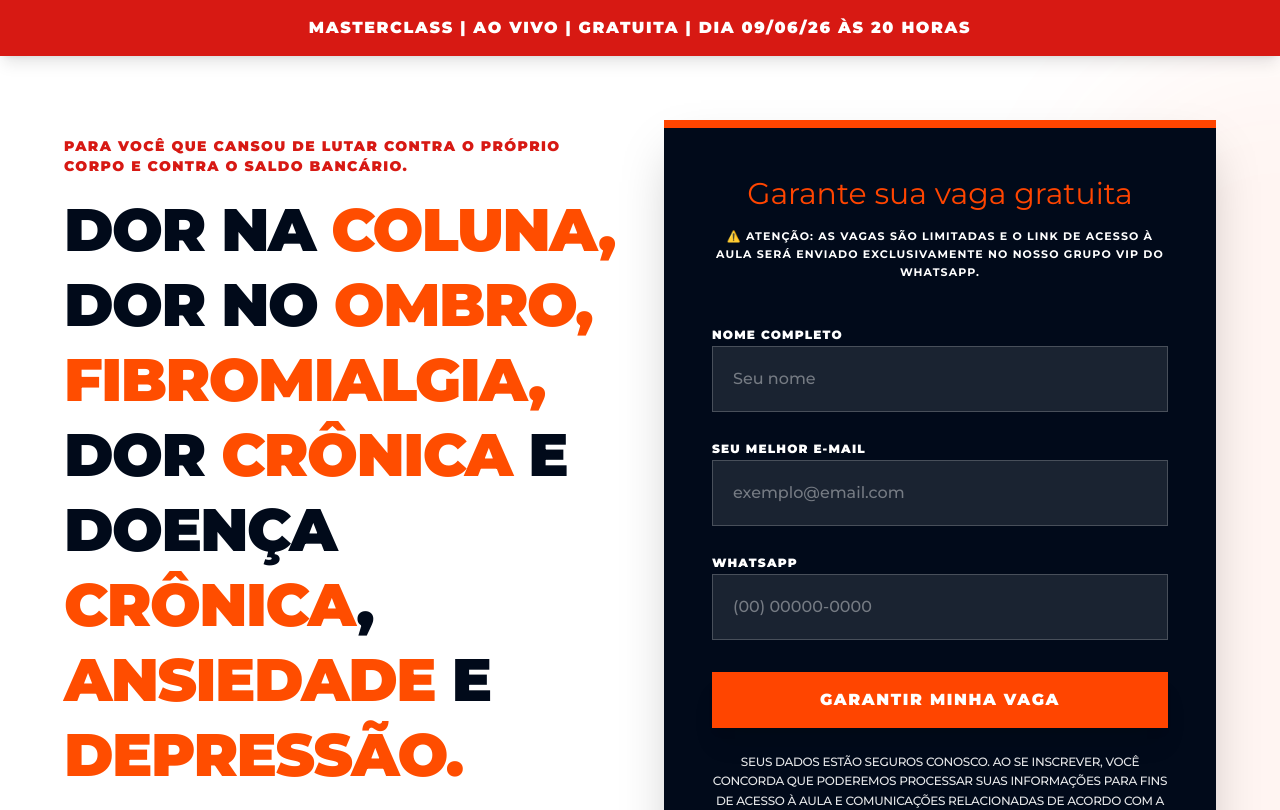
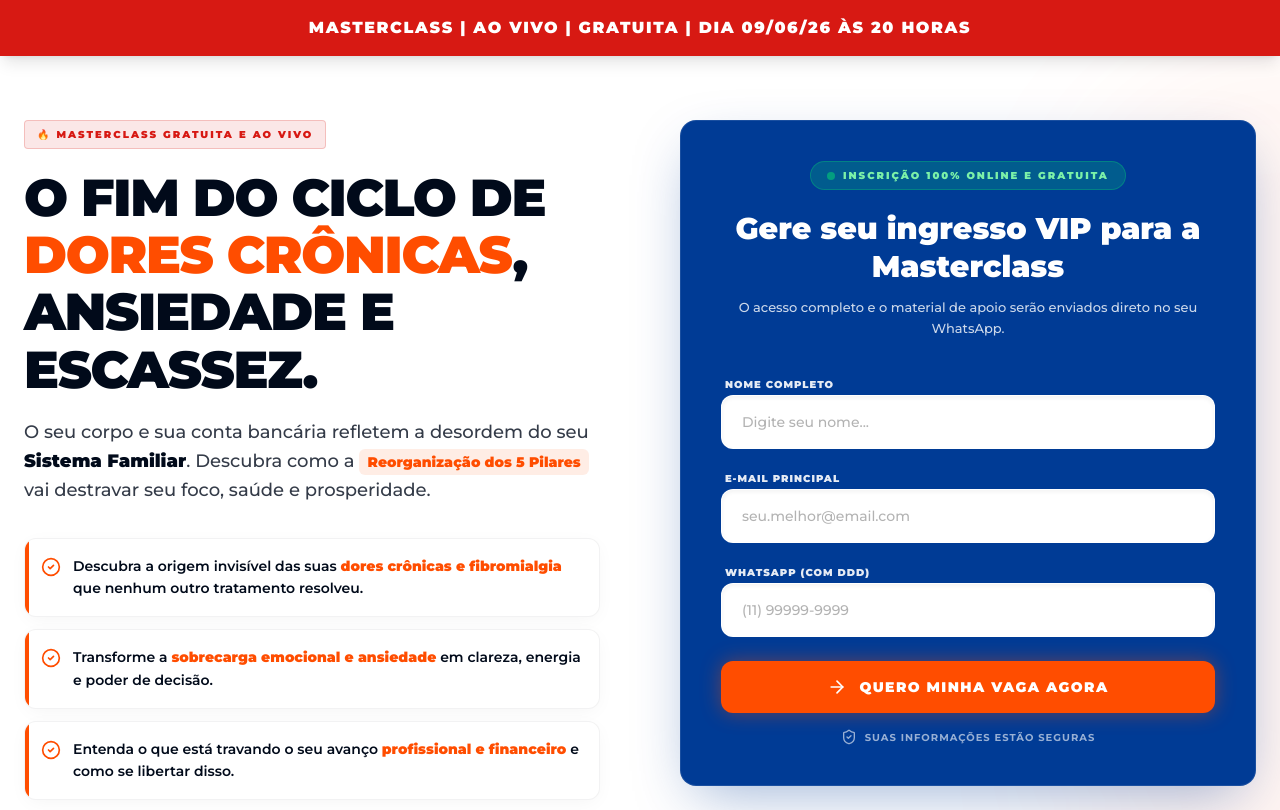
Before and after one commit to educarempoderados/Raiz-Sist-mica, a React (Vite) app: page / in a window 1280 px wide. Shown: the top 810 px of the page. Built offline with nearby package versions, Linux system fonts and the light colour scheme; no server answers; the database is empty.

Commit message:
refactor: update hero section content
Revise the headline and subheading to better reflect the masterclass value proposition and target audience.

```diff
--- a/src/App.tsx
+++ b/src/App.tsx
@@ -144,107 +144,129 @@ export default function App() {
               <section className="relative pt-8 md:pt-16 pb-12 px-6">
                 <div className="absolute top-0 right-0 w-1/3 h-full bg-brand-accent/5 -z-10 blur-3xl rounded-full translate-x-1/2" />
 
-                <div className="max-w-6xl mx-auto grid grid-cols-1 lg:grid-cols-2 gap-12 items-start">
-                  <div className="pt-4">
-                    <p className="text-brand-red font-black uppercase tracking-widest text-sm mb-4">Para você que cansou de lutar contra o próprio corpo e contra o saldo bancário.</p>
-                    <h1 className="serif text-3xl sm:text-4xl md:text-6xl font-black leading-tight mb-8 text-brand-ink uppercase tracking-tight">
-                      <span className="block mb-2 md:inline md:mb-0">
-                        DOR NA <span className="text-[#FF4D00]">COLUNA,</span>
-                      </span>{" "}
-                      <span className="block mb-2 md:inline md:mb-0">
-                        DOR NO <span className="text-[#FF4D00]">OMBRO,</span>
-                      </span>{" "}
-                      <span className="block mb-2 md:inline md:mb-0">
-                        <span className="text-[#FF4D00]">FIBROMIALGIA,</span> DOR <span className="text-[#FF4D00]">CRÔNICA</span> E DOENÇA <span className="text-[#FF4D00]">CRÔNICA</span>,
-                      </span>{" "}
-                      <span className="block md:inline">
-                        <span className="text-[#FF4D00]">ANSIEDADE</span> E <span className="text-[#FF4D00]">DEPRESSÃO.</span>
-                      </span>
-                    </h1>
-                    <p className="text-xl md:text-2xl text-brand-ink font-light leading-relaxed mb-10">
-                      A dor lombar, a queimação na coluna e a escassez financeira não são castigos — são mensagens. Descubra como silenciar a dor física e emocional que está travando a sua vida e a sua prosperidade.
-                    </p>
+                <div className="max-w-7xl mx-auto grid grid-cols-1 lg:grid-cols-2 gap-12 lg:gap-20 items-stretch">
+                  <div className="pt-4 lg:pt-0 w-full max-w-2xl flex flex-col justify-between">
+                    <div>
+                      <div className="inline-flex bg-brand-red/10 text-brand-red font-black uppercase tracking-[0.2em] text-[10px] px-3 py-1.5 mb-5 border border-brand-red/20 rounded-sm">
+                        🔥 Masterclass Gratuita e Ao Vivo
+                      </div>
 
-                    <div className="flex items-center gap-4 p-6 bg-brand-petroleum-light border border-brand-petroleum/10 shadow-sm border-l-8 border-l-brand-accent">
-                      <p className="text-sm md:text-base font-bold text-brand-petroleum uppercase tracking-wider">
-                        O CAMINHO PRÁTICO: COMO CURAR DORES CRÔNICAS, VENCER A ANSIEDADE E DESTRAVAR SUAS FINANÇAS NO PRIMEIRO MÊS.
+                      <h1 className="text-[2rem] sm:text-4xl md:text-5xl lg:text-[3.25rem] font-black leading-[1.1] mb-5 text-brand-ink tracking-tight uppercase">
+                        O fim do ciclo de <br className="hidden sm:block" />
+                        <span className="text-[#FF4D00]">dores crônicas</span>, <br className="hidden md:block" />
+                        ansiedade e escassez.
+                      </h1>
+
+                      <p className="text-base md:text-lg text-brand-ink/80 font-medium leading-relaxed mb-8 max-w-xl">
+                        O seu corpo e sua conta bancária refletem a desordem do seu <strong className="text-brand-ink font-black">Sistema Familiar</strong>. Descubra como a <strong className="text-[#FF4D00] text-xs sm:text-sm font-black px-2 py-1 bg-[#FF4D00]/10 rounded-md">Reorganização dos 5 Pilares</strong> vai destravar seu foco, saúde e prosperidade.
+                      </p>
+                    </div>
+
+                    <div className="flex flex-col gap-3 mb-8 max-w-xl">
+                      <div className="flex items-start gap-3 p-4 bg-white rounded-xl shadow-[0_4px_20px_-4px_rgba(0,0,0,0.05)] border border-brand-ink/5 relative overflow-hidden group hover:shadow-md transition-shadow">
+                        <div className="absolute top-0 left-0 w-1 h-full bg-[#FF4D00]" />
+                        <CheckCircle2 className="w-5 h-5 text-[#FF4D00] shrink-0 mt-0.5" />
+                        <p className="text-xs sm:text-sm text-brand-ink font-semibold leading-relaxed">Descubra a origem invisível das suas <span className="font-black text-[#FF4D00]">dores crônicas e fibromialgia</span> que nenhum outro tratamento resolveu.</p>
+                      </div>
+                      <div className="flex items-start gap-3 p-4 bg-white rounded-xl shadow-[0_4px_20px_-4px_rgba(0,0,0,0.05)] border border-brand-ink/5 relative overflow-hidden group hover:shadow-md transition-shadow">
+                        <div className="absolute top-0 left-0 w-1 h-full bg-[#FF4D00]" />
+                        <CheckCircle2 className="w-5 h-5 text-[#FF4D00] shrink-0 mt-0.5" />
+                        <p className="text-xs sm:text-sm text-brand-ink font-semibold leading-relaxed">Transforme a <span className="font-black text-[#FF4D00]">sobrecarga emocional e ansiedade</span> em clareza, energia e poder de decisão.</p>
+                      </div>
+                      <div className="flex items-start gap-3 p-4 bg-white rounded-xl shadow-[0_4px_20px_-4px_rgba(0,0,0,0.05)] border border-brand-ink/5 relative overflow-hidden group hover:shadow-md transition-shadow">
+                        <div className="absolute top-0 left-0 w-1 h-full bg-[#FF4D00]" />
+                        <CheckCircle2 className="w-5 h-5 text-[#FF4D00] shrink-0 mt-0.5" />
+                        <p className="text-xs sm:text-sm text-brand-ink font-semibold leading-relaxed">Entenda o que está travando o seu avanço <span className="font-black text-[#FF4D00]">profissional e financeiro</span> e como se libertar disso.</p>
+                      </div>
+                    </div>
+
+                    <div className="hidden lg:flex items-center gap-4 py-4 px-6 bg-[#FF4D00]/5 border border-[#FF4D00]/20 border-l-4 border-l-[#FF4D00] rounded-sm mt-auto">
+                      <Target className="w-8 h-8 text-[#FF4D00] shrink-0" />
+                      <p className="text-sm border-l border-[#FF4D00]/20 pl-4 font-bold text-brand-ink leading-tight">
+                        <span className="text-[#FF4D00] uppercase tracking-[0.2em] block text-[10px] mb-1">Atenção</span>
+                        O link de acesso ao conteúdo exclusivo e materiais de apoio será enviado no <span className="text-brand-red font-black">Grupo VIP do WhatsApp</span>. Garanta sua vaga agora.
                       </p>
                     </div>
                   </div>
 
                   {/* FORM */}
-                  <div id="inscricao-form" className="relative group">
-                    <div className="absolute -inset-2 bg-brand-accent/20 rounded-none blur-xl group-hover:bg-brand-accent/30 transition-all opacity-0 group-hover:opacity-100" />
+                  <div id="inscricao-form" className="relative group w-full max-w-md mx-auto lg:max-w-none">
+                    <div className="absolute -inset-2 bg-blue-500/20 rounded-2xl blur-2xl group-hover:bg-blue-500/30 transition-all opacity-0 group-hover:opacity-100" />
                     <form
                       onSubmit={handleSubmit(onSubmit)}
-                      className="bg-brand-ink text-white p-8 md:p-12 shadow-2xl relative border-t-8 border-brand-accent"
+                      className="bg-[#003B95] text-white p-8 md:p-10 shadow-[0_20px_60px_-15px_rgba(0,59,149,0.4)] rounded-2xl relative border border-white/10"
                     >
-                      <div className="text-center mb-10">
-                        <h2 className="serif text-2xl md:text-3xl mb-4 text-brand-accent">Garante sua vaga gratuita</h2>
-                        <p className="text-white text-[11px] font-bold tracking-[0.1em] leading-relaxed uppercase">
-                          ⚠️ Atenção: As vagas são limitadas e o link de acesso à aula será enviado exclusivamente no nosso Grupo VIP do WhatsApp.
+                      <div className="text-center mb-8">
+                        <div className="bg-green-400/20 text-green-300 border border-green-400/30 text-[10px] font-black uppercase tracking-[0.2em] py-1.5 px-4 mb-5 rounded-full inline-flex items-center gap-2">
+                          <span className="w-2 h-2 rounded-full bg-green-400 animate-pulse" />
+                          Inscrição 100% Online e Gratuita
+                        </div>
+                        <h2 className="text-2xl md:text-3xl font-black mb-3 text-white leading-tight">Gere seu ingresso VIP para a Masterclass</h2>
+                        <p className="text-white/80 text-[13px] font-medium leading-relaxed px-4">
+                          O acesso completo e o material de apoio serão enviados direto no seu WhatsApp.
                         </p>
                       </div>
 
-                      <div className="space-y-6">
-                        <div className="space-y-2">
-                          <label className="text-xs font-black uppercase tracking-widest text-white">Nome Completo</label>
+                      <div className="space-y-4">
+                        <div className="space-y-1.5">
+                          <label className="text-[10px] font-black uppercase tracking-widest text-white/90 pl-1">Nome Completo</label>
                           <input
                             {...register("nome")}
-                            placeholder="Seu nome"
+                            placeholder="Digite seu nome..."
                             className={cn(
-                              "w-full bg-white/10 border border-white/20 px-5 py-5 text-base focus:border-brand-accent outline-none transition-all placeholder:text-white/40 font-medium",
-                              errors.nome && "border-white"
+                              "w-full bg-white border border-transparent rounded-xl px-5 py-4 text-sm focus:border-[#FF4D00] focus:ring-2 focus:ring-[#FF4D00]/50 outline-none transition-all placeholder:text-black/30 font-medium text-brand-ink shadow-inner",
+                              errors.nome && "border-[#FF4D00] focus:ring-[#FF4D00]/50"
                             )}
                           />
-                          {errors.nome && <p className="text-white text-xs font-bold mt-2 uppercase">{errors.nome.message}</p>}
+                          {errors.nome && <p className="text-white text-[10px] font-bold mt-1 pl-1 uppercase">{errors.nome.message}</p>}
                         </div>
 
-                        <div className="space-y-2">
-                          <label className="text-xs font-black uppercase tracking-widest text-white">Seu Melhor E-mail</label>
+                        <div className="space-y-1.5">
+                          <label className="text-[10px] font-black uppercase tracking-widest text-white/90 pl-1">E-mail Principal</label>
                           <input
                             {...register("email")}
                             type="email"
-                            placeholder="exemplo@email.com"
+                            placeholder="seu.melhor@email.com"
                             className={cn(
-                              "w-full bg-white/10 border border-white/20 px-5 py-5 text-base focus:border-brand-accent outline-none transition-all placeholder:text-white/40 font-medium",
-                              errors.email && "border-white"
+                              "w-full bg-white border border-transparent rounded-xl px-5 py-4 text-sm focus:border-[#FF4D00] focus:ring-2 focus:ring-[#FF4D00]/50 outline-none transition-all placeholder:text-black/30 font-medium text-brand-ink shadow-inner",
+                              errors.email && "border-[#FF4D00] focus:ring-[#FF4D00]/50"
                             )}
                           />
-                          {errors.email && <p className="text-white text-xs font-bold mt-2 uppercase">{errors.email.message}</p>}
+                          {errors.email && <p className="text-white text-[10px] font-bold mt-1 pl-1 uppercase">{errors.email.message}</p>}
                         </div>
 
-                        <div className="space-y-2">
-                          <label className="text-xs font-black uppercase tracking-widest text-white">WhatsApp</label>
+                        <div className="space-y-1.5">
+                          <label className="text-[10px] font-black uppercase tracking-widest text-white/90 pl-1">WhatsApp (com DDD)</label>
                           <input
                             {...register("whatsapp")}
-                            placeholder="(00) 00000-0000"
+                            placeholder="(11) 99999-9999"
                             className={cn(
-                              "w-full bg-white/10 border border-white/20 px-5 py-5 text-base focus:border-brand-accent outline-none transition-all placeholder:text-white/40 font-medium",
-                              errors.whatsapp && "border-white"
+                              "w-full bg-white border border-transparent rounded-xl px-5 py-4 text-sm focus:border-[#FF4D00] focus:ring-2 focus:ring-[#FF4D00]/50 outline-none transition-all placeholder:text-black/30 font-medium text-brand-ink shadow-inner",
+                              errors.whatsapp && "border-[#FF4D00] focus:ring-[#FF4D00]/50"
                             )}
                           />
-                          {errors.whatsapp && <p className="text-white text-xs font-bold mt-2 uppercase">{errors.whatsapp.message}</p>}
+                          {errors.whatsapp && <p className="text-white text-[10px] font-bold mt-1 pl-1 uppercase">{errors.whatsapp.message}</p>}
                         </div>
 
                         <button
                           type="submit"
                           disabled={isSubmitting}
-                          className="w-full bg-brand-accent text-white font-black py-4 mt-8 rounded-none hover:bg-brand-white hover:text-brand-ink transition-all flex items-center justify-center gap-4 text-sm md:text-base uppercase tracking-widest group shadow-xl active:scale-95"
+                          className="w-full bg-[#FF4D00] text-white font-black py-4 mt-6 rounded-xl hover:bg-[#FF6A2B] transition-all flex items-center justify-center gap-3 text-[13px] md:text-sm uppercase tracking-widest shadow-[0_0_20px_rgba(255,77,0,0.4)] active:scale-95"
                         >
-                          {isSubmitting ? <Loader2 className="w-6 h-6 animate-spin" /> : (
+                          {isSubmitting ? <Loader2 className="w-5 h-5 animate-spin" /> : (
                             <>
-                              GARANTIR MINHA VAGA
+                              <ArrowRight className="w-5 h-5" /> QUERO MINHA VAGA AGORA
                             </>
                           )}
                         </button>
 
-                        <p className="text-xs text-white/90 text-center leading-relaxed font-medium uppercase tracking-tight">
-                          Seus dados estão seguros conosco. Ao se inscrever, você concorda que poderemos processar suas informações para fins de acesso à aula e comunicações relacionadas de acordo com a nossa <button type="button" onClick={() => setActiveModal('privacy')} className="underline hover:text-brand-accent transition-colors">Política de Privacidade</button>.
-                        </p>
+                        <div className="flex items-center justify-center gap-2 mt-4 text-white/60">
+                          <ShieldCheck className="w-4 h-4" />
+                          <p className="text-[10px] uppercase font-bold tracking-widest text-white/60">Suas informações estão seguras</p>
+                        </div>
 
                         {error && (
-                          <div className="p-4 bg-brand-red/20 text-white text-xs font-bold uppercase text-center">
+                          <div className="p-3 mt-4 bg-red-500/20 text-white border border-red-500/30 rounded-lg text-xs font-bold uppercase text-center">
                             {error}
                           </div>
                         )}
```
